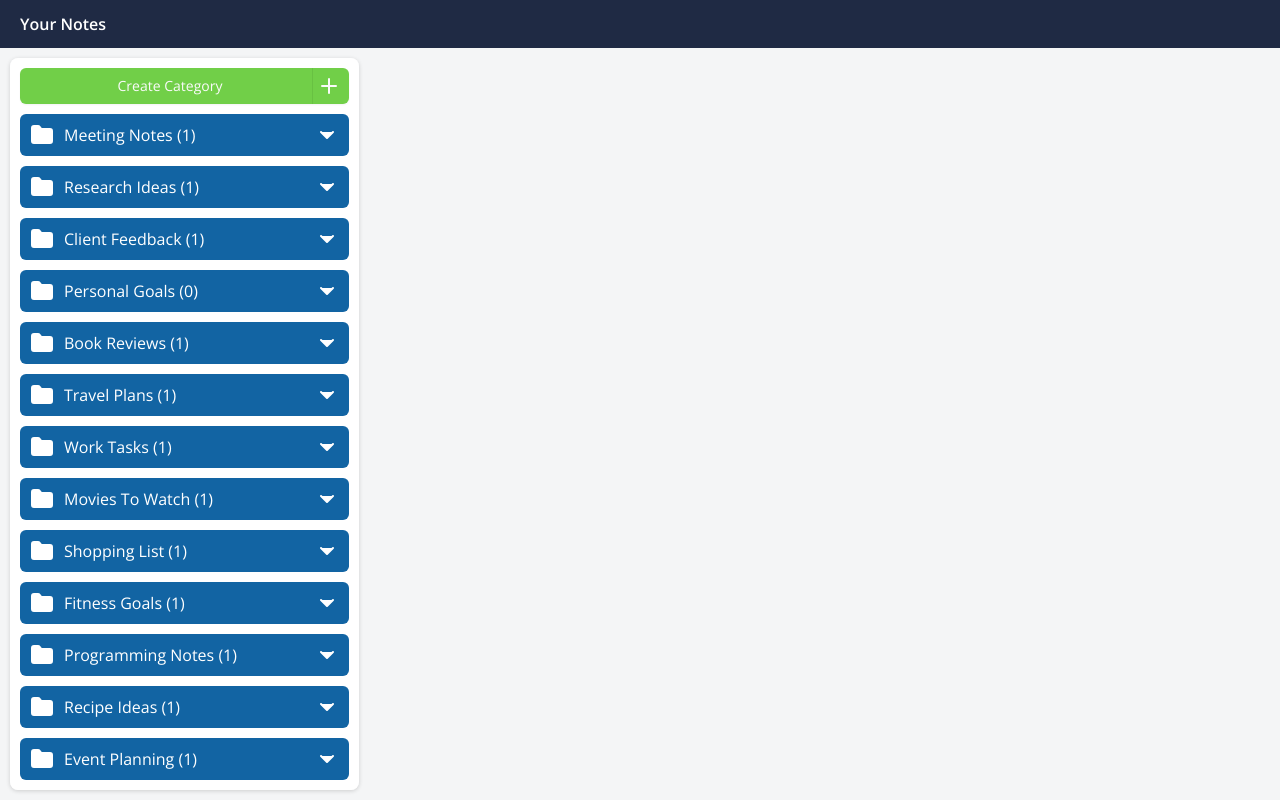
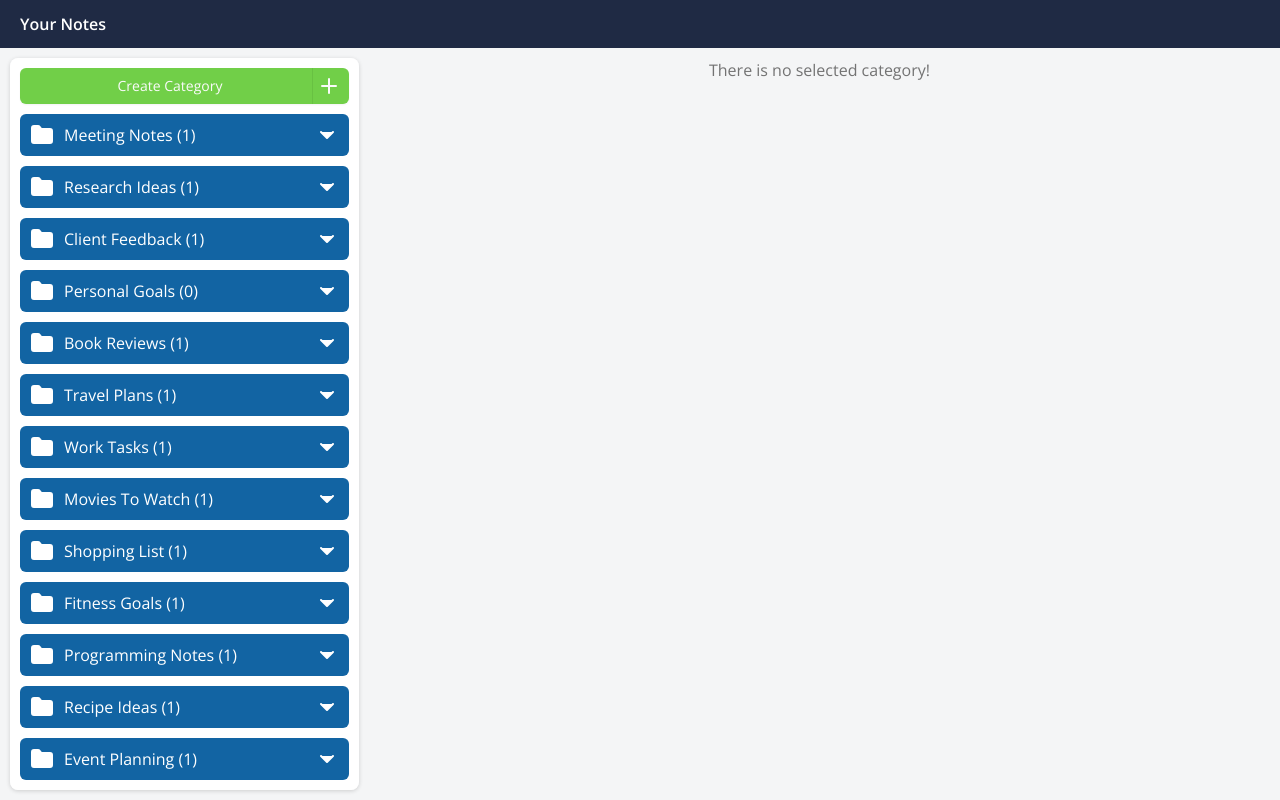
Before and after one commit to emrebican/flex-task, a React (Vite) app: page / in a window 1280 px wide. Built offline with nearby package versions, Linux system fonts and the light colour scheme.

Commit message:
z-index for header, text if there is no category selected

```diff
--- a/src/components/category/CategoryList/CategoryList.tsx
+++ b/src/components/category/CategoryList/CategoryList.tsx
@@ -1,5 +1,5 @@
 import React, { Suspense } from "react";
-import { Outlet } from "react-router-dom";
+import { Outlet, useParams } from "react-router-dom";
 import { useCategories } from "@/hooks/use-categories";
 
 import Card from "@/components/ui/card";
@@ -10,6 +10,7 @@ const CategoryItem = React.lazy(() => import("../CategoryItem/CategoryItem"));
 
 const CategoryList: React.FC = () => {
   const { categories } = useCategories();
+  const { categoryId } = useParams();
 
   return (
     <div className="flex gap-2.5 flex-wrap md:flex-nowrap h-full md:h-[calc(100vh-68px)]">
@@ -37,7 +38,13 @@ const CategoryList: React.FC = () => {
 
       {/* NOTE LIST */}
       <div className="w-full h-full">
-        <Outlet />
+        {categoryId ? (
+          <Outlet />
+        ) : (
+          <div className="w-full text-muted-foreground text-center">
+            There is no selected category!
+          </div>
+        )}
       </div>
     </div>
   );
--- a/src/components/note/NoteList/NoteList.tsx
+++ b/src/components/note/NoteList/NoteList.tsx
@@ -69,12 +69,7 @@ const NoteList: React.FC = () => {
     navigate("/");
   }
 
-  if (!selectedCategory)
-    return (
-      <div className="w-full text-muted-foreground text-center">
-        There is no notes!
-      </div>
-    );
+  if (!selectedCategory) return null;
 
   return (
     <React.Fragment>
--- a/src/layout/Layout.tsx
+++ b/src/layout/Layout.tsx
@@ -8,7 +8,7 @@ interface LayoutProps {
 const Layout: React.FC<LayoutProps> = ({ children }) => {
   return (
     <div className="bg-gray">
-      <nav className="bg-flex_blue h-12 flex items-center sticky top-0">
+      <nav className="bg-flex_blue h-12 flex items-center sticky top-0 z-50">
         <h2 className="text-white font-semibold font-sans pl-5">Your Notes</h2>
       </nav>
       <main className="p-2.5">{children}</main>
```
